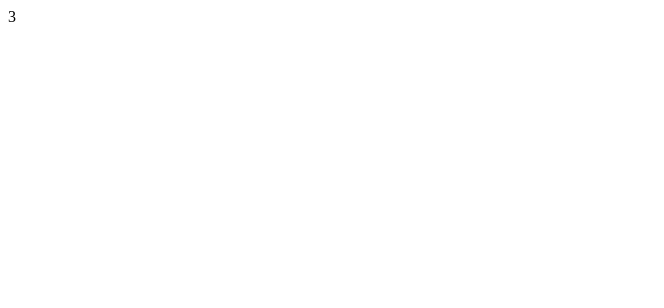
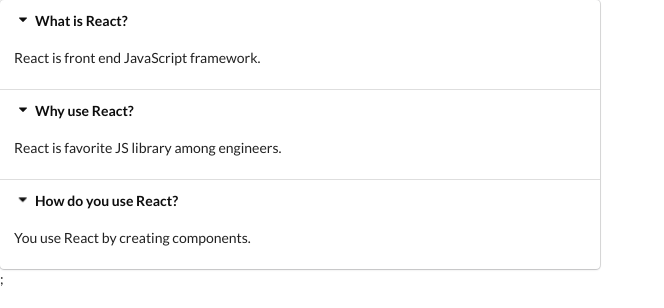
Before and after one commit to trieungochai/widgets, a React (Create React App) app: page / in a window 1280 px wide. Shown: the top 308 px of the page, without its empty margins (0-664 px from the left). Built offline with nearby package versions, Linux system fonts and the light colour scheme.

Commit message:
Building and Styling the Accordion

```diff
--- a/public/index.html
+++ b/public/index.html
@@ -5,11 +5,17 @@
     <link rel="icon" href="%PUBLIC_URL%/favicon.ico" />
     <meta name="viewport" content="width=device-width, initial-scale=1" />
     <meta name="theme-color" content="#000000" />
+    <base href="/" />
     <meta
       name="description"
       content="Web site created using create-react-app"
     />
     <link rel="apple-touch-icon" href="%PUBLIC_URL%/logo192.png" />
+    <link
+      rel="stylesheet"
+      href="https://cdnjs.cloudflare.com/ajax/libs/semantic-ui/2.4.1/semantic.min.css"
+      type="text/css"
+    />
     <!--
       manifest.json provides metadata used when your web app is installed on a
       user's mobile device or desktop. See https://developers.google.com/web/fundamentals/web-app-manifest/
--- a/src/App.js
+++ b/src/App.js
@@ -18,7 +18,11 @@
 ];
 
 const App = () => {
-  return <Accordion items={items} />;
+  return (
+    <div>
+      <Accordion items={items} />;
+    </div>
+  );
 };
 
 export default App;
--- a/src/components/Accordion.js
+++ b/src/components/Accordion.js
@@ -1,7 +1,21 @@
 import React from "react";
 
 const Accordion = ({ items }) => {
-  return <div>{items.length}</div>;
+  const renderedItems = items.map((item) => {
+    return (
+      <React.Fragment key={item.title}>
+        <div className="title active">
+          <i className="dropdown icon"></i>
+          {item.title}
+        </div>
+        <div className="content active">
+          <p>{item.content}</p>
+        </div>
+      </React.Fragment>
+    );
+  });
+
+  return <div className="ui styled accordion">{renderedItems}</div>;
 };
 
 export default Accordion;
```
